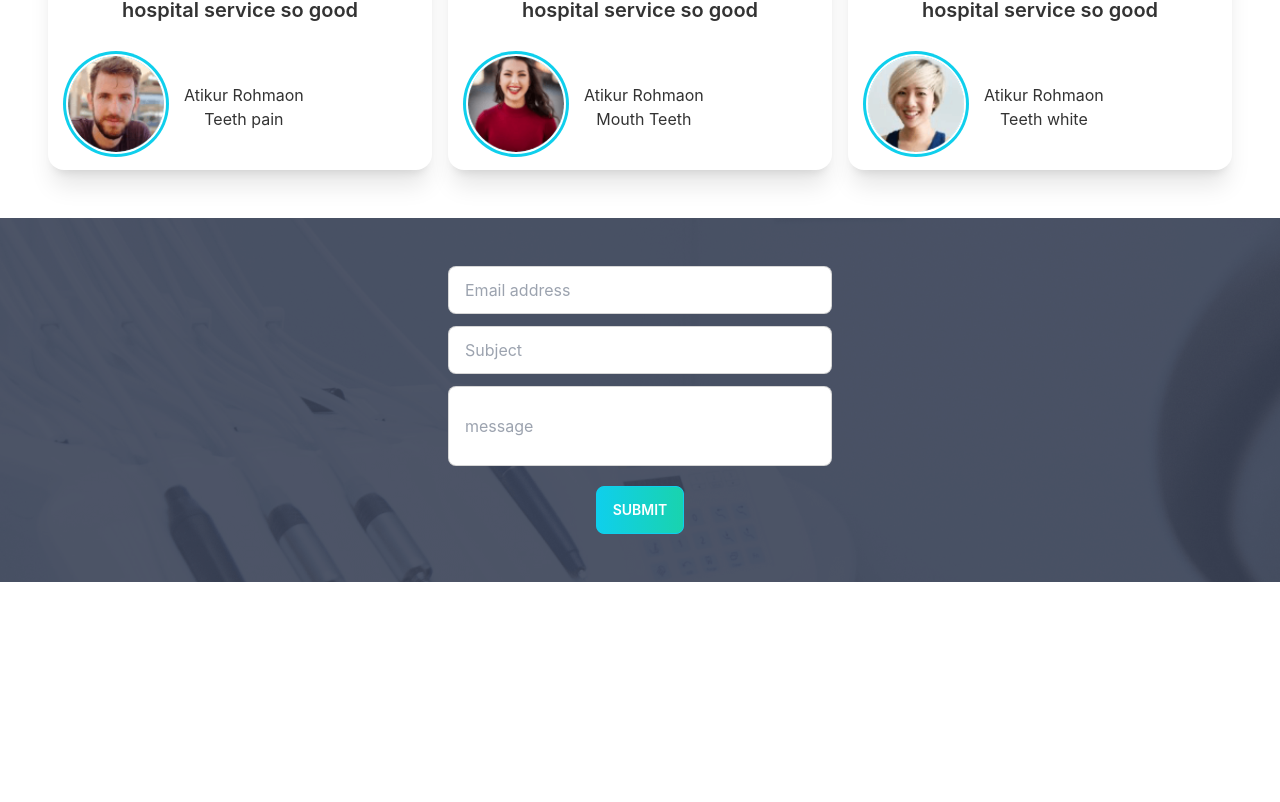
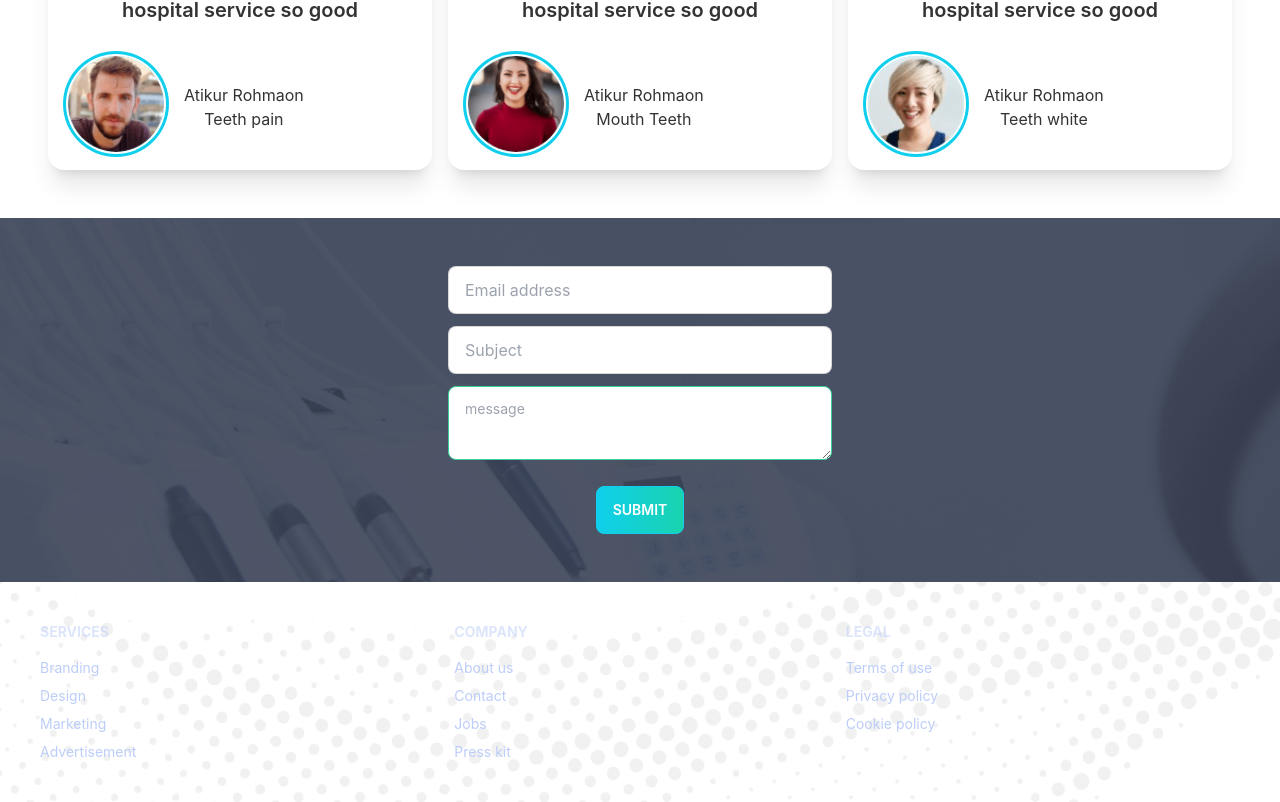
Before and after one commit to akjilani120/doctor-portal-main-client, a React (Create React App) app: page / in a window 1280 px wide. Shown: the part 3049-3851 px from the top of the page. Before the commit the page ends 3631 px from the top, so only its background shows below. Built offline with nearby package versions, Linux system fonts and the light colour scheme.

Commit message:
footer component added

```diff
--- a/src/App.js
+++ b/src/App.js
@@ -8,6 +8,7 @@ import Home from './Pages/Home/Home'
 import Login from './Pages/Login/Login';
 import Navbar from './Pages/Navbar/Navbar';
 import Reviews from './Pages/Reviews/Reviews';
+import Footer from './Pages/Shared/Footer/Footer';
 
 
 function App() {
@@ -23,6 +24,7 @@ function App() {
       <Route path='/login' element={<Login></Login>}></Route>
       <Route path='/contactUs' element={<ContactUs></ContactUs>}></Route>
     </Routes>
+    <Footer></Footer>
     </div>
   );
 }
--- a/src/Pages/Home/ContactForm/ContactForm.js
+++ b/src/Pages/Home/ContactForm/ContactForm.js
@@ -10,7 +10,7 @@ const ContactForm = () => {
                 <br></br>
                 <input type="text" placeholder="Subject" className="input input-bordered   mb-3 w-96 " />
                <br></br>
-                <input type="text" placeholder="message" className="input input-bordered  w-96  h-20" />
+               <textarea class="textarea textarea-success  w-96" placeholder="message"></textarea>
                 <br></br>
                 <button class=" btn btn-primary text-white bg-gradient-to-r from-primary to-secondary mt-5 text-left">Submit</button>
 
--- a/src/Pages/Home/HomeAppointment/HomeAppointment.js
+++ b/src/Pages/Home/HomeAppointment/HomeAppointment.js
@@ -7,7 +7,7 @@ const HomeAppointment = () => {
         <section className='bg-appointment'  style={{backgroundImage:`url(${bg})` , }}  >
             <div class="hero min-h-screen  text-left"  >
                 <div class="hero-content flex-col lg:flex-row items-center mb-24" >
-                    <img className=' md:hidden lg:block' style={{marginTop:"-100px"}} src={doctor} class="max-w-sm rounded-lg shadow-2xl" />
+                    <img className=' hidden lg:block' style={{marginTop:"-100px"}} src={doctor} class="max-w-sm rounded-lg shadow-2xl" />
                     <div className='   text-white mb-20'>
                         <h1 class="text-2xl font-bold text-secondary ">Appoinment</h1>
                         <h1 class="text-5xl font-bold ">Make an appointment Today</h1>
--- /dev/null
+++ b/src/Pages/Shared/Footer/Footer.js
@@ -0,0 +1,30 @@
+import React from 'react';
+import footerbg from '../../asset/images/footer.png'
+const Footer = () => {
+    return (
+        <footer style={{backgroundImage:`url(${footerbg})`, backgroundPosition:"center"}} class="footer p-10 text-neutral text-neutral-content">
+            <div>
+                <span class="footer-title">Services</span>
+                <a class="link link-hover">Branding</a>
+                <a class="link link-hover">Design</a>
+                <a class="link link-hover">Marketing</a>
+                <a class="link link-hover">Advertisement</a>
+            </div>
+            <div>
+                <span class="footer-title">Company</span>
+                <a class="link link-hover">About us</a>
+                <a class="link link-hover">Contact</a>
+                <a class="link link-hover">Jobs</a>
+                <a class="link link-hover">Press kit</a>
+            </div>
+            <div>
+                <span class="footer-title">Legal</span>
+                <a class="link link-hover">Terms of use</a>
+                <a class="link link-hover">Privacy policy</a>
+                <a class="link link-hover">Cookie policy</a>
+            </div>
+        </footer>
+    );
+};
+
+export default Footer;
```
